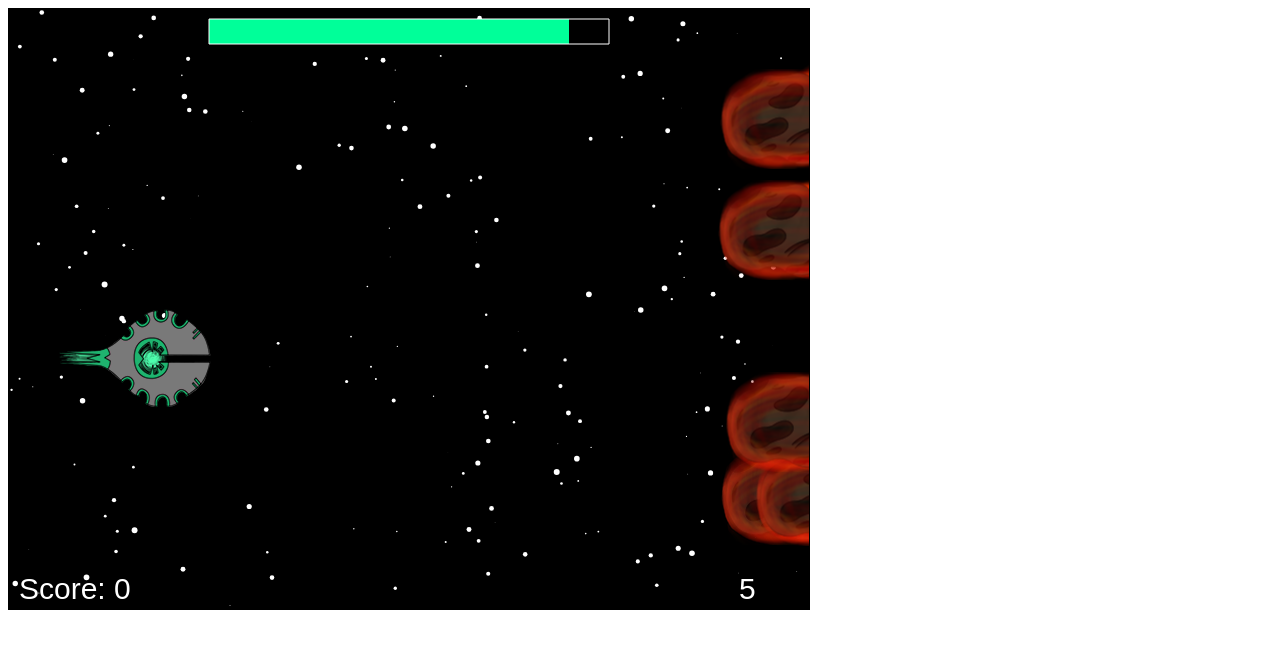
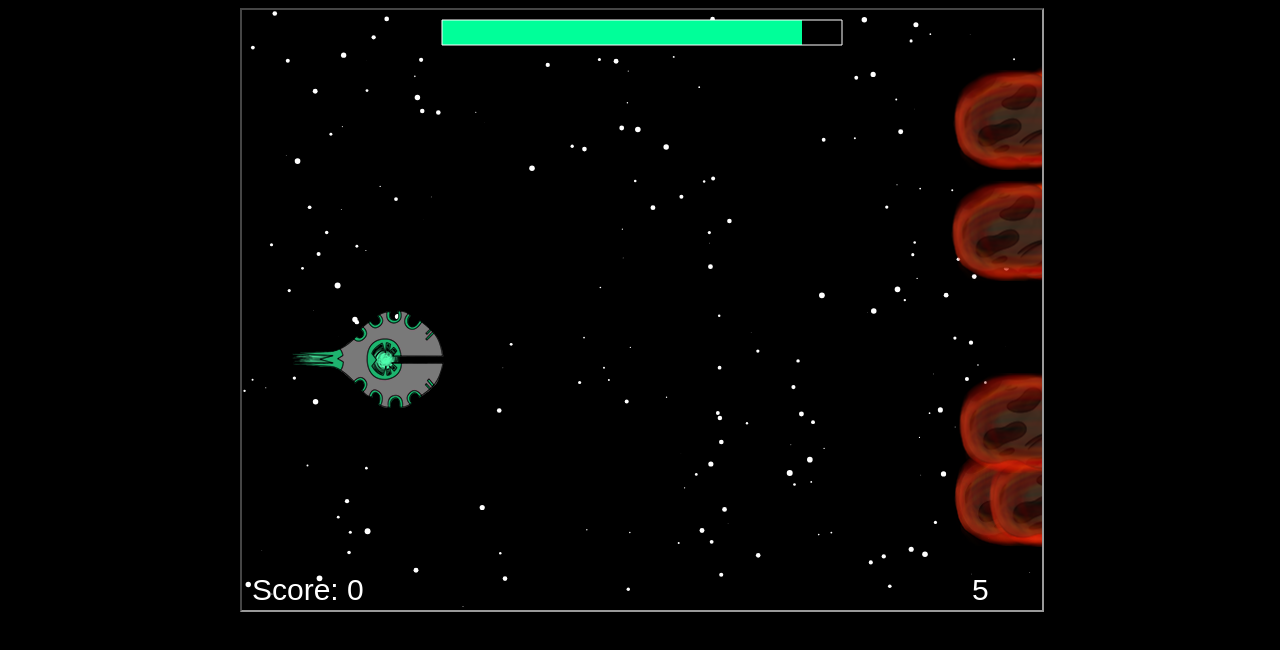
Before and after one commit to CaueStry/fire-rain, a plain HTML site: page index.html in a window 1280 px wide. Drawn offline with Linux system fonts and the light colour scheme.

Commit message:
Page Layout
Centered canvases and changed background for the body of the index page.

```diff
--- a/css/master.css
+++ b/css/master.css
@@ -1,14 +1,19 @@
+body {
+  background-color: #000;
+}
+
 #canvases {
   position: relative;
-  height: 100%;
-  width: 100%
+  width: 800px;
+  height: 600px;
+  margin: auto;
 }
 
 #canvases > canvas {
   position: absolute;
   top: 0;
   left: 0;
-  border: solid 1px;
+  border: inset #999 2px;
 }
 
 #sprites {
```
